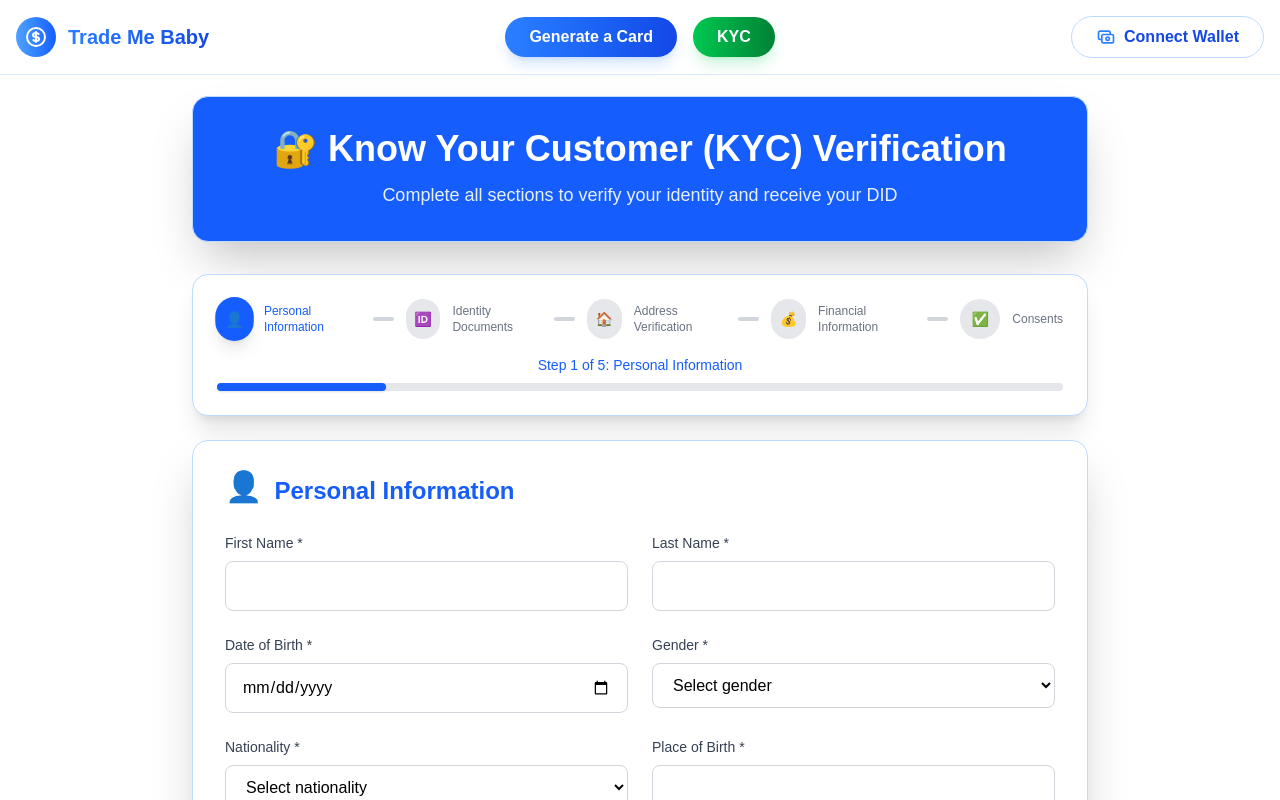
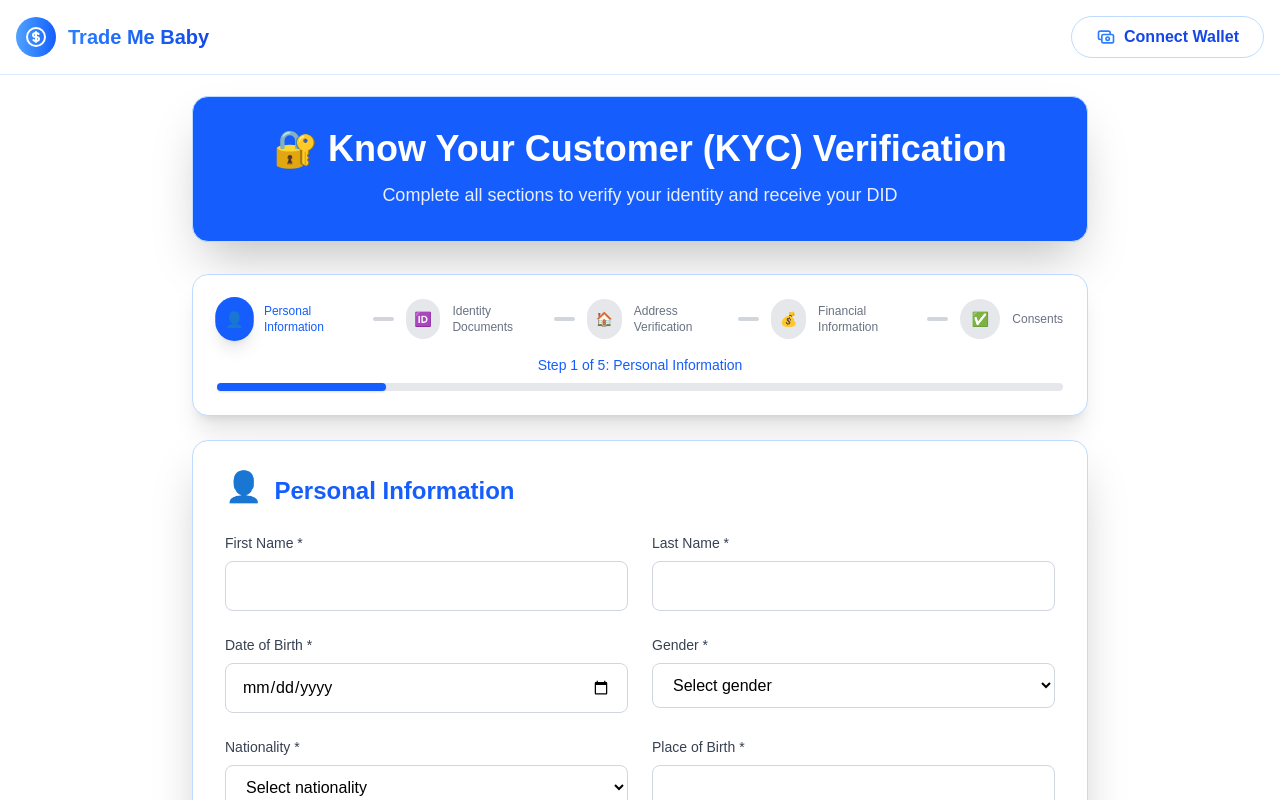
Before and after one commit to Avoisavo/EasyA-Wiser, a Next.js app: page /kyc-form in a window 1280 px wide. Shown: the top 800 px of the page. Built offline with nearby package versions, Linux system fonts and the light colour scheme.

Commit message:
removed kyc and generate card navi from header

```diff
--- a/pages/kyc-form.js
+++ b/pages/kyc-form.js
@@ -1,7 +1,20 @@
 import React, { useState } from "react";
-import Header from "../components/header";
+import { motion } from 'framer-motion';
+import Link from 'next/link';
+import ConnectWallet from "../components/connectwallet";
+import { useWallet } from '../contexts/WalletContext';
 
 const KYCForm = () => {
+  // Header state
+  const [walletModalOpen, setWalletModalOpen] = useState(false);
+  const { isConnected, walletAddress, walletType, disconnect } = useWallet();
+
+  // Function to truncate wallet address for display
+  const truncateAddress = (address) => {
+    if (!address) return '';
+    return `${address.slice(0, 6)}...${address.slice(-4)}`;
+  };
+
   // Multi-step form state
   const [currentStep, setCurrentStep] = useState(1);
   const [isSubmitting, setIsSubmitting] = useState(false);
@@ -99,46 +112,8 @@ const KYCForm = () => {
     "other",
   ];
 
-  const cardTypes = ["debit", "credit"];
-
-  // Format card number with spaces
-  const formatCardNumber = (value) => {
-    const v = value.replace(/\s+/g, "").replace(/[^0-9]/gi, "");
-    const matches = v.match(/\d{4,16}/g);
-    const match = (matches && matches[0]) || "";
-    const parts = [];
-
-    for (let i = 0, len = match.length; i < len; i += 4) {
-      parts.push(match.substring(i, i + 4));
-    }
-
-    if (parts.length) {
-      return parts.join(" ");
-    }
-
-    return v;
-  };
-
-  // Format expiry date MM/YY
-  const formatExpiryDate = (value) => {
-    const v = value.replace(/\D/g, "");
-    if (v.length >= 2) {
-      return `${v.substring(0, 2)}/${v.substring(2, 4)}`;
-    }
-    return v;
-  };
-
   const handleInputChange = (e) => {
     const { name, value, type, checked, files } = e.target;
-
-    let processedValue = value;
-
-    // Special formatting for specific fields
-    if (name === "cardNumber") {
-      processedValue = formatCardNumber(value);
-    } else if (name === "expiryDate") {
-      processedValue = formatExpiryDate(value);
-    }
 
     setFormData((prev) => ({
       ...prev,
@@ -147,7 +122,7 @@ const KYCForm = () => {
           ? checked
           : type === "file"
           ? files[0]
-          : processedValue,
+          : value,
     }));
 
     // Clear error when user starts typing
@@ -331,11 +306,6 @@ const KYCForm = () => {
         sourceOfFunds: formData.sourceOfFunds,
         employer: formData.employer,
       },
-      cardData: {
-        cardNumber: formData.cardNumber.replace(/\s/g, ""),
-        bankName: formData.bankName,
-        cardType: formData.cardType,
-      },
       consents: {
         dataProcessing: formData.dataProcessing,
         kycVerification: formData.kycVerification,
@@ -379,7 +349,100 @@ const KYCForm = () => {
           box-shadow: 0 25px 50px -12px rgba(0, 0, 0, 0.25);
         }
       `}</style>
-      <Header />
+
+      {/* Header */}
+      <header className="fixed top-0 left-0 right-0 z-50 backdrop-blur-md bg-white/70 border-b border-blue-100">
+        <div className="container mx-auto px-4 py-4">
+          <div className="flex items-center justify-between">
+            {/* Left side - Logo and Title */}
+            <Link href="/card" className="flex items-center space-x-3 cursor-pointer hover:opacity-80 transition-opacity duration-200">
+              <div className="w-10 h-10 rounded-full bg-gradient-to-r from-blue-400 to-blue-600 flex items-center justify-center">
+                <svg
+                  className="w-6 h-6 text-white"
+                  fill="none"
+                  stroke="currentColor"
+                  viewBox="0 0 24 24"
+                  xmlns="http://www.w3.org/2000/svg"
+                >
+                  <path
+                    strokeLinecap="round"
+                    strokeLinejoin="round"
+                    strokeWidth={2}
+                    d="M12 8c-1.657 0-3 .895-3 2s1.343 2 3 2 3 .895 3 2-1.343 2-3 2m0-8c1.11 0 2.08.402 2.599 1M12 8V7m0 1v8m0 0v1m0-1c-1.11 0-2.08-.402-2.599-1M21 12a9 9 0 11-18 0 9 9 0 0118 0z"
+                  />
+                </svg>
+              </div>
+              <span className="text-xl font-bold bg-clip-text text-transparent bg-gradient-to-r from-blue-500 to-blue-700">
+                Trade Me Baby
+              </span>
+            </Link>
+
+            {/* Right side - Connect Wallet Button or Connected Address */}
+            {!isConnected ? (
+              <motion.button
+                whileHover={{ scale: 1.05 }}
+                whileTap={{ scale: 0.95 }}
+                className="px-6 py-2 rounded-full border border-blue-200 bg-white/80 text-blue-700 font-semibold hover:bg-blue-50 transition-all duration-300 flex items-center space-x-2"
+                onClick={() => setWalletModalOpen(true)}
+              >
+                <svg
+                  className="w-5 h-5 text-blue-500"
+                  fill="none"
+                  stroke="currentColor"
+                  viewBox="0 0 24 24"
+                  xmlns="http://www.w3.org/2000/svg"
+                >
+                  <path
+                    strokeLinecap="round"
+                    strokeLinejoin="round"
+                    strokeWidth={2}
+                    d="M17 9V7a2 2 0 00-2-2H5a2 2 0 00-2 2v6a2 2 0 002 2h2m2 4h10a2 2 0 002-2v-6a2 2 0 00-2-2H9a2 2 0 00-2 2v6a2 2 0 002 2zm7-5a2 2 0 11-4 0 2 2 0 014 0z"
+                  />
+                </svg>
+                <span>Connect Wallet</span>
+              </motion.button>
+            ) : (
+              <div className="flex items-center space-x-2">
+                <div className="px-4 py-2 rounded-full bg-blue-50 border border-blue-200 text-blue-700 font-medium flex items-center space-x-2">
+                  <img
+                    src={walletType === 'crossmark' ? "/crossmart.png" : "/fox.png"}
+                    alt={walletType}
+                    className="w-5 h-5"
+                  />
+                  <span>{truncateAddress(walletAddress)}</span>
+                </div>
+                <motion.button
+                  whileHover={{ scale: 1.05 }}
+                  whileTap={{ scale: 0.95 }}
+                  onClick={disconnect}
+                  className="p-2 rounded-full hover:bg-red-50 text-red-500 transition-colors"
+                  title="Disconnect Wallet"
+                >
+                  <svg
+                    className="w-5 h-5"
+                    fill="none"
+                    stroke="currentColor"
+                    viewBox="0 0 24 24"
+                    xmlns="http://www.w3.org/2000/svg"
+                  >
+                    <path
+                      strokeLinecap="round"
+                      strokeLinejoin="round"
+                      strokeWidth={2}
+                      d="M6 18L18 6M6 6l12 12"
+                    />
+                  </svg>
+                </motion.button>
+              </div>
+            )}
+          </div>
+        </div>
+      </header>
+      <ConnectWallet
+        open={walletModalOpen}
+        onClose={() => setWalletModalOpen(false)}
+      />
+
       <div className="min-h-screen bg-white py-8 px-4 pt-24">
         <div className="max-w-4xl mx-auto">
           {/* Header */}
```
